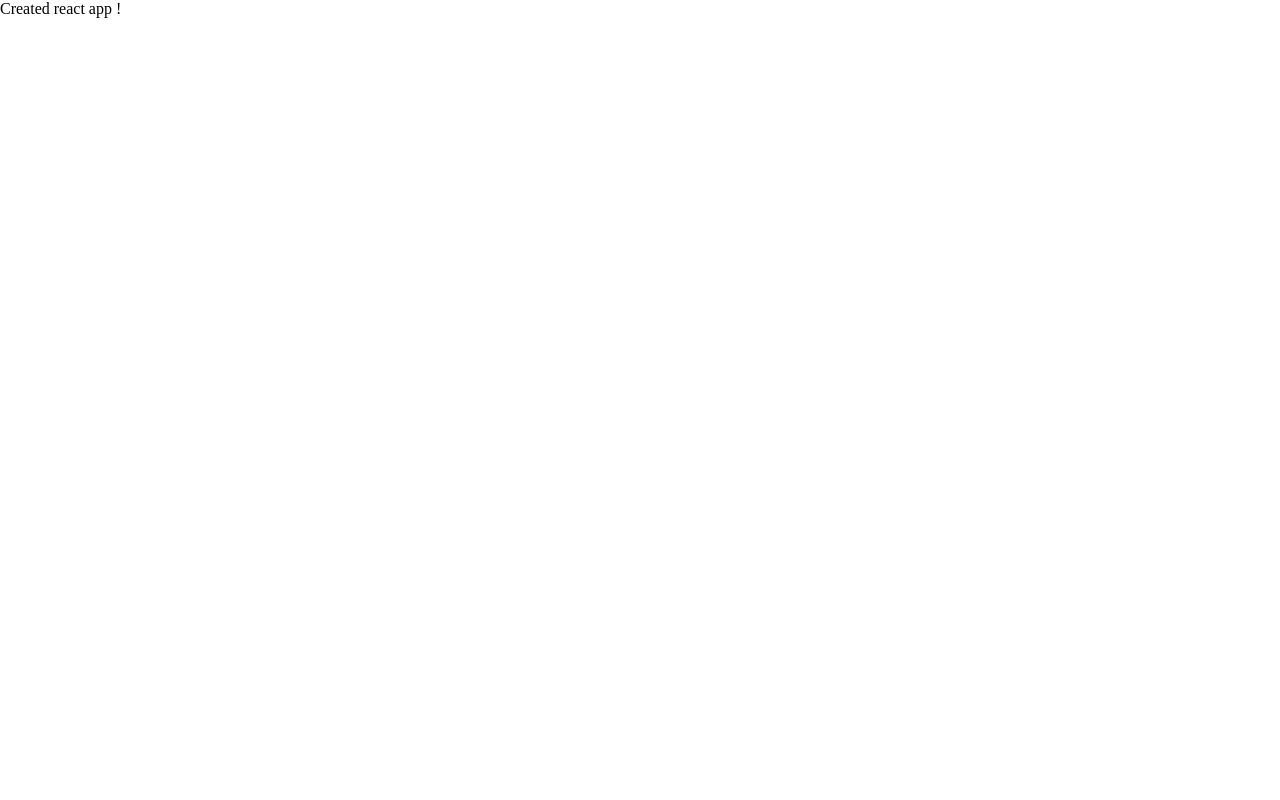
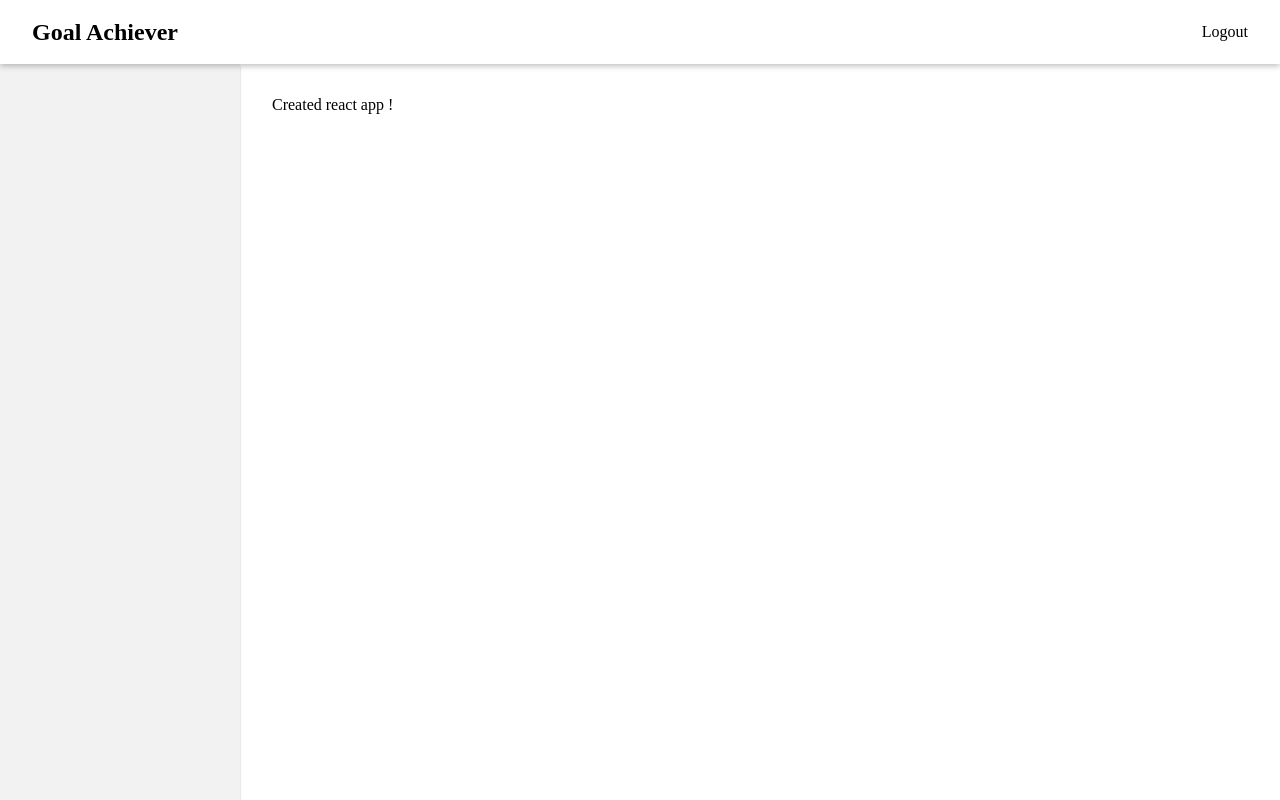
Before and after one commit to roeylrz/goal-achiever, a React (Create React App) app in the folder goal-achiever-client/: page / in a window 1280 px wide. Built offline with nearby package versions, Linux system fonts and the light colour scheme; the HTML template or start-up script is replaced by a standard one.

Commit message:
Add navgation components

```diff
--- a/goal-achiever-client/package.json
+++ b/goal-achiever-client/package.json
@@ -4,7 +4,6 @@
   "private": true,
   "dependencies": {
     "axios": "^0.27.2",
-    "node-sass": "^7.0.1",
     "react": "^18.1.0",
     "react-dom": "^18.1.0",
     "react-scripts": "5.0.1",
@@ -32,5 +31,8 @@
       "last 1 firefox version",
       "last 1 safari version"
     ]
+  },
+  "devDependencies": {
+    "node-sass": "^7.0.1"
   }
 }
--- a/goal-achiever-client/src/App.js
+++ b/goal-achiever-client/src/App.js
@@ -1,9 +1,11 @@
+import MainNavigation from './shared/components/Navigation/MainNavigation';
 import classes from './App.module.scss';
 
 const App = () => {
   return (
     <div className={classes.App}>
-      <main>Created react app !</main>
+      <MainNavigation />
+      <main className={classes.App_main}>Created react app !</main>
     </div>
   );
 };
--- a/goal-achiever-client/src/App.module.scss
+++ b/goal-achiever-client/src/App.module.scss
@@ -1,4 +1,9 @@
 @import 'stylesheets/main.scss';
 .App {
   color: $color-main;
+  &_main {
+    padding: calc(#{$standart-spacing} + #{$main-header-hight})
+      $standart-spacing $standart-spacing
+      calc(#{$standart-spacing} + #{$drawer-width});
+  }
 }
--- /dev/null
+++ b/goal-achiever-client/src/shared/components/Navigation/MainHeader.js
@@ -0,0 +1,7 @@
+import classes from './MainHeader.module.scss';
+
+const MainHeader = ({ children }) => {
+  return <div className={classes.MainHeader}>{children}</div>;
+};
+
+export default MainHeader;
--- /dev/null
+++ b/goal-achiever-client/src/shared/components/Navigation/MainHeader.module.scss
@@ -0,0 +1,14 @@
+@import 'stylesheets/main.scss';
+.MainHeader {
+  z-index: 5;
+  height: $main-header-hight;
+  width: 100%;
+  display: flex;
+  align-items: center;
+  justify-content: space-between;
+  position: fixed;
+  top: 0;
+  left: 0;
+  box-shadow: 0 2px 6px rgba(0, 0, 0, 0.26);
+  padding: 0 $standart-spacing;
+}
--- /dev/null
+++ b/goal-achiever-client/src/shared/components/Navigation/MainNavigation.js
@@ -0,0 +1,17 @@
+import React, { Fragment } from 'react';
+import MainHeader from './MainHeader';
+import SideDrawer from './SideDrawer';
+
+const MainNavigation = () => {
+  return (
+    <Fragment>
+      <MainHeader>
+        <h2>Goal Achiever</h2>
+        <div>Logout</div>
+      </MainHeader>
+      <SideDrawer></SideDrawer>
+    </Fragment>
+  );
+};
+
+export default MainNavigation;
--- /dev/null
+++ b/goal-achiever-client/src/shared/components/Navigation/SideDrawer.js
@@ -0,0 +1,8 @@
+import React from 'react';
+import classes from './SideDrawer.module.scss';
+
+const SideDrawer = ({ children }) => {
+  return <div className={classes.SideDrawer}>{children}</div>;
+};
+
+export default SideDrawer;
--- /dev/null
+++ b/goal-achiever-client/src/shared/components/Navigation/SideDrawer.module.scss
@@ -0,0 +1,9 @@
+@import 'stylesheets/main.scss';
+.SideDrawer {
+  position: fixed;
+  top: $main-header-hight;
+  height: calc(100vh - #{$main-header-hight});
+  width: $drawer-width;
+  background: $color-secondary;
+  box-shadow: 0 2px 2px rgba(0, 0, 0, 0.26);
+}
--- a/goal-achiever-client/src/stylesheets/_color.scss
+++ b/goal-achiever-client/src/stylesheets/_color.scss
@@ -1 +1,2 @@
+$color-secondary: rgba(125, 125, 125, 0.1);
 $color-main: #000;
--- /dev/null
+++ b/goal-achiever-client/src/stylesheets/_shapes.scss
@@ -0,0 +1,3 @@
+$main-header-hight: 4rem;
+$drawer-width: 15rem;
+$standart-spacing: 2rem;
--- a/goal-achiever-client/src/stylesheets/main.scss
+++ b/goal-achiever-client/src/stylesheets/main.scss
@@ -1,2 +1,3 @@
 @import 'color';
 @import 'layout';
+@import 'shapes';
```
Also changed, not shown: 2 other files (tests, documents, lock files or other folders).
